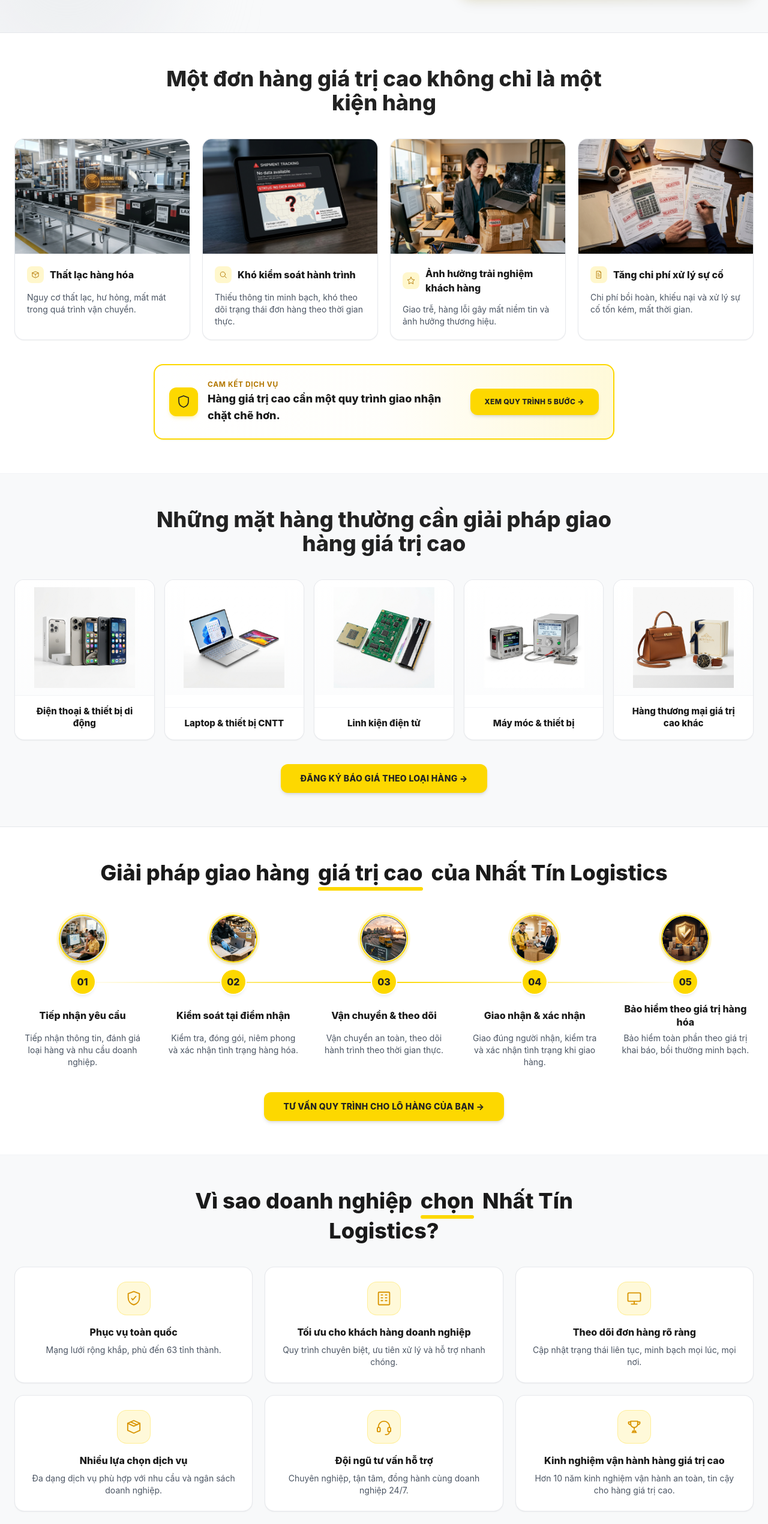
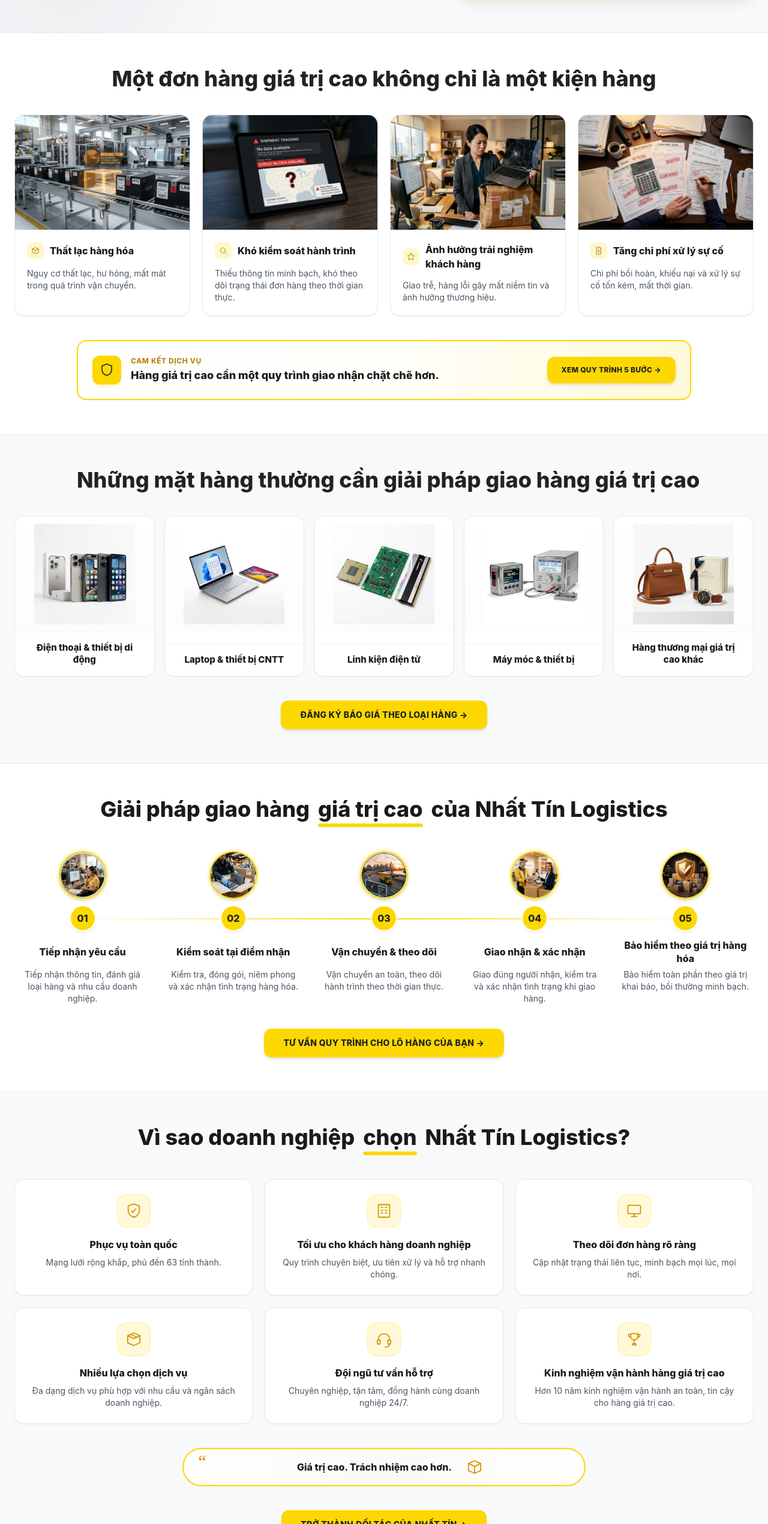
Before and after one commit to virutngocanhcao-a11y/ntl-guihanggiatricao, a Next.js app: page / in a window 1280 px wide. Shown: the part 1085-3626 px from the top of the page at 60% size. Built offline with nearby package versions, Linux system fonts and the light colour scheme; a web font is replaced by a local one.

Commit message:
style: ensure section titles and pledge text stay on a single line

```diff
--- a/components/landing/PainPoints.tsx
+++ b/components/landing/PainPoints.tsx
@@ -21,7 +21,7 @@
   return (
     <section className="bg-white py-10 md:py-14 relative z-20 border-b border-gray-100">
       <div className="mx-auto max-w-7xl px-6">
-        <h2 className="text-center text-2xl sm:text-3xl font-extrabold text-[#222222] md:text-4xl max-w-3xl mx-auto">
+        <h2 className="text-center text-2xl sm:text-3xl font-extrabold text-[#222222] md:text-4xl max-w-5xl mx-auto leading-tight lg:whitespace-nowrap">
           {intro}
         </h2>
 
@@ -56,14 +56,14 @@
           ))}
         </div>
 
-        <div className="mx-auto mt-8 md:mt-10 max-w-3xl rounded-2xl bg-gradient-to-r from-white via-amber-50/20 to-[#fdd800]/15 border-2 border-[#fdd800] p-5 md:p-6 flex flex-col sm:flex-row items-center justify-between gap-5 shadow-sm">
+        <div className="mx-auto mt-8 md:mt-10 max-w-4xl lg:max-w-5xl rounded-2xl bg-gradient-to-r from-white via-amber-50/20 to-[#fdd800]/15 border-2 border-[#fdd800] p-5 md:p-6 flex flex-col sm:flex-row items-center justify-between gap-5 shadow-sm">
           <div className="flex items-center gap-4 text-center sm:text-left">
             <div className="flex h-12 w-12 shrink-0 items-center justify-center rounded-xl bg-[#fdd800] text-[#222222] shadow-md shadow-[#fdd800]/25">
               <Icon name="shield" className="h-6 w-6" />
             </div>
             <div>
               <p className="text-xs font-bold uppercase tracking-wider text-[#b37700]">Cam kết dịch vụ</p>
-              <p className="text-base md:text-lg font-extrabold text-[#1a1a1a] mt-0.5">
+              <p className="text-base md:text-lg font-extrabold text-[#1a1a1a] mt-0.5 sm:whitespace-nowrap">
                 {bannerNote}
               </p>
             </div>
--- a/components/landing/ProductCategories.tsx
+++ b/components/landing/ProductCategories.tsx
@@ -26,7 +26,7 @@
   return (
     <section className="bg-[#f8f9fa] py-10 md:py-14 border-b border-gray-200">
       <div className="mx-auto max-w-7xl px-6">
-        <h2 className="text-center text-2xl sm:text-3xl font-extrabold text-[#222222] md:text-4xl max-w-3xl mx-auto">
+        <h2 className="text-center text-2xl sm:text-3xl font-extrabold text-[#222222] md:text-4xl max-w-5xl mx-auto leading-tight lg:whitespace-nowrap">
           {intro}
         </h2>
 
--- a/components/landing/SolutionsByCategory.tsx
+++ b/components/landing/SolutionsByCategory.tsx
@@ -24,7 +24,7 @@
   return (
     <section className="bg-white py-10 md:py-14 border-b border-gray-100" id="giai-phap">
       <div className="mx-auto max-w-7xl px-6">
-        <h2 className="text-center text-2xl sm:text-3xl font-extrabold text-[#1a1a1a] md:text-4xl max-w-3xl mx-auto">
+        <h2 className="text-center text-2xl sm:text-3xl font-extrabold text-[#1a1a1a] md:text-4xl max-w-5xl mx-auto leading-tight lg:whitespace-nowrap">
           {intro}
         </h2>
 
--- a/components/landing/WhyChooseUs.tsx
+++ b/components/landing/WhyChooseUs.tsx
@@ -14,7 +14,7 @@
   return (
     <section className="bg-[#f8f9fa] text-[#1a1a1a] py-10 md:py-14 relative z-20 overflow-hidden border-b border-gray-200">
       <div className="mx-auto max-w-7xl px-6 relative z-10">
-        <h2 className="text-center text-2xl sm:text-3xl font-extrabold text-[#1a1a1a] md:text-4xl max-w-3xl mx-auto leading-snug">
+        <h2 className="text-center text-2xl sm:text-3xl font-extrabold text-[#1a1a1a] md:text-4xl max-w-5xl mx-auto leading-tight lg:whitespace-nowrap">
           {intro.split("chọn").map((part, i, arr) => (
             <span key={i}>
               {part}
```
